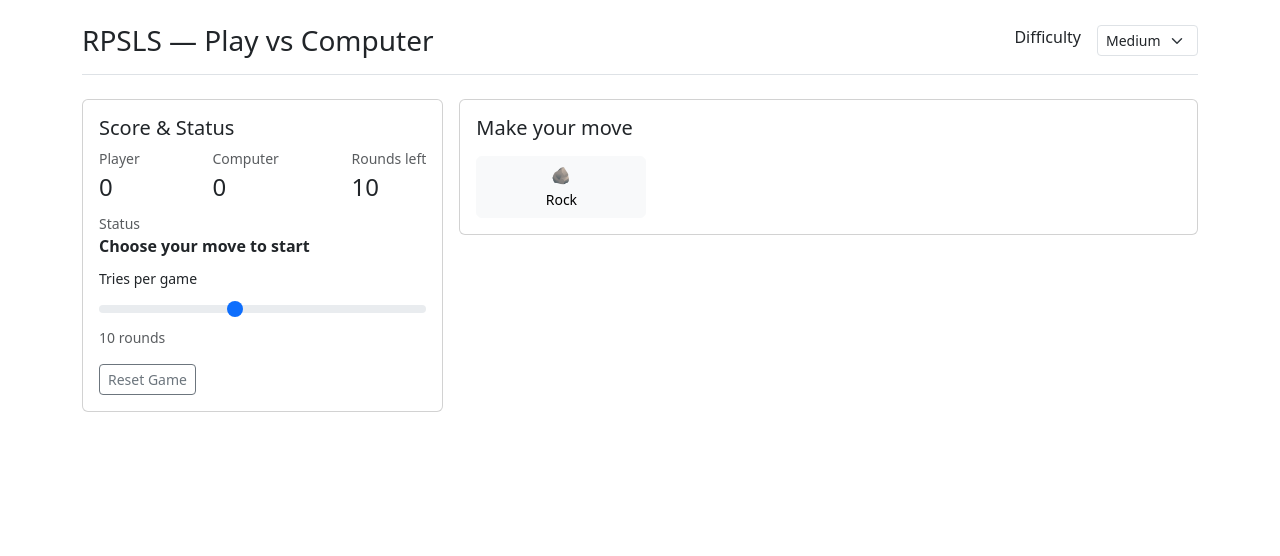
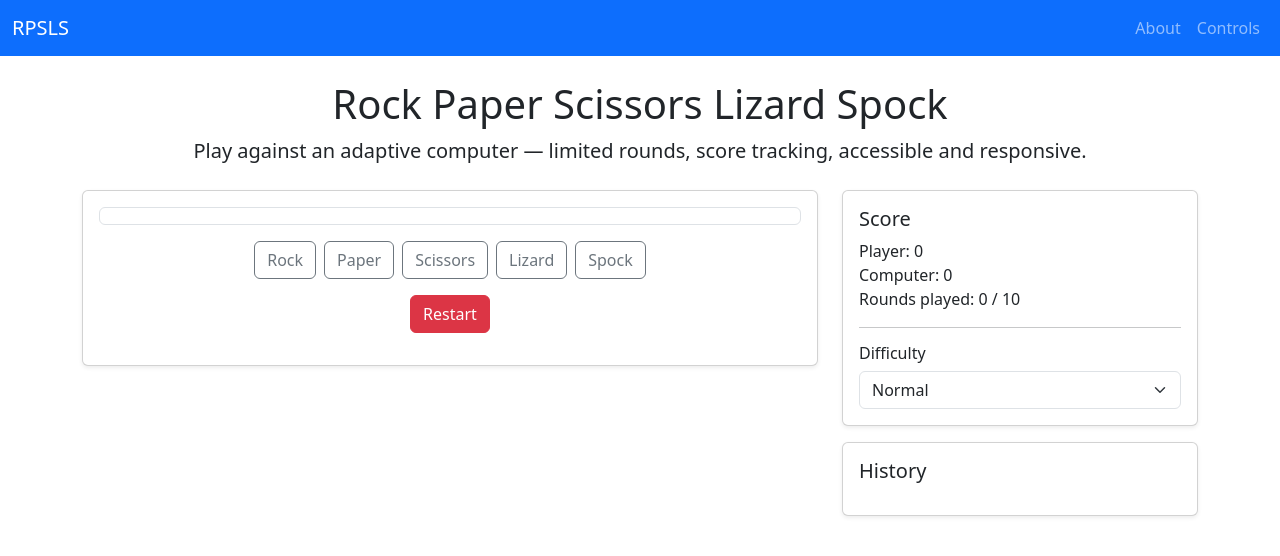
Before and after one commit to cstuart756/stuart-hackathon, a plain HTML site: page index.html in a window 1280 px wide. Drawn offline with nearby package versions, Linux system fonts and the light colour scheme.

Commit message:
add changes to html structure

```diff
--- a/index.html
+++ b/index.html
@@ -2,87 +2,94 @@
 <html lang="en">
 <head>
 <meta charset="utf-8">
-<meta name="viewport" content="width=device-width, initial-scale=1">
-<title>Rock Paper Scissors Lizard Spock</title>
+<meta name="viewport" content="width=device-width,initial-scale=1">
+<title>Rock Paper Scissors Lizard Spock — Phaser</title>
+<meta name="description" content="Play Rock Paper Scissors Lizard Spock against an adaptive computer AI.">
+
+
+<!-- Bootstrap CSS -->
 <link href="https://cdn.jsdelivr.net/npm/bootstrap@5.3.2/dist/css/bootstrap.min.css" rel="stylesheet">
-<link rel="stylesheet" href="css/styles.css">
+<link href="css/styles.css" rel="stylesheet">
 </head>
 <body>
-<div class="container py-4">
-<header class="d-flex flex-column flex-md-row align-items-center pb-3 mb-4 border-bottom">
-<a href="#" class="d-flex align-items-center text-dark text-decoration-none">
-<h1 class="h3 mb-0">RPSLS — Play vs Computer</h1>
-</a>
-<nav class="ms-md-auto">
-<div class="d-flex gap-2">
-<label class="form-label mb-0 me-2">Difficulty</label>
-<select id="difficulty" class="form-select form-select-sm w-auto">
-<option value="easy">Easy</option>
-<option value="medium" selected>Medium</option>
-<option value="hard">Hard</option>
-</select>
+<nav class="navbar navbar-expand-lg navbar-dark bg-primary">
+<div class="container-fluid">
+<a class="navbar-brand" href="#">RPSLS</a>
+<button class="navbar-toggler" type="button" data-bs-toggle="collapse" data-bs-target="#navmenu">
+<span class="navbar-toggler-icon"></span>
+</button>
+<div class="collapse navbar-collapse" id="navmenu">
+<ul class="navbar-nav ms-auto">
+<li class="nav-item"><a class="nav-link" href="#about">About</a></li>
+<li class="nav-item"><a class="nav-link" href="#controls">Controls</a></li>
+</ul>
+</div>
 </div>
 </nav>
+
+
+<main class="container my-4">
+<header class="text-center mb-4">
+<h1>Rock Paper Scissors Lizard Spock</h1>
+<p class="lead">Play against an adaptive computer — limited rounds, score tracking, accessible and responsive.</p>
 </header>
 
 
-<main>
-<div class="row g-3">
-<section class="col-12 col-md-4">
-<div class="card">
+<div class="row gy-4">
+<section class="col-lg-8">
+<div id="game-card" class="card shadow-sm">
 <div class="card-body">
-<h2 class="card-title h5">Score & Status</h2>
-<div class="d-flex justify-content-between align-items-center mb-2">
-<div>
-<div class="small text-muted">Player</div>
-<div id="playerScore" class="fs-4">0</div>
-</div>
-<div>
-<div class="small text-muted">Computer</div>
-<div id="computerScore" class="fs-4">0</div>
-</div>
-<div>
-<div class="small text-muted">Rounds left</div>
-<div id="roundsLeft" class="fs-4">10</div>
-</div>
+<div id="phaser-container" class="border rounded p-2 mb-3" aria-label="Game visual area"></div>
+
+
+<div id="controls" class="d-flex flex-wrap gap-2 justify-content-center" role="group" aria-label="Game choices">
+<button class="btn btn-outline-secondary choice-btn" data-choice="rock">Rock</button>
+<button class="btn btn-outline-secondary choice-btn" data-choice="paper">Paper</button>
+<button class="btn btn-outline-secondary choice-btn" data-choice="scissors">Scissors</button>
+<button class="btn btn-outline-secondary choice-btn" data-choice="lizard">Lizard</button>
+<button class="btn btn-outline-secondary choice-btn" data-choice="spock">Spock</button>
 </div>
 
 
-<div class="mb-2">
-<div class="small text-muted">Status</div>
-<div id="statusMessage" class="fw-semibold">Choose your move to start</div>
+<div class="mt-3 text-center">
+<button id="restart-btn" class="btn btn-danger" aria-label="Restart game">Restart</button>
 </div>
 
 
-<div class="mb-2">
-<label class="form-label small">Tries per game</label>
-<input id="maxRounds" type="range" min="3" max="20" value="10" class="form-range">
-<div class="small text-muted"><span id="maxRoundsLabel">10</span> rounds</div>
-</div>
-
-
-<button id="resetBtn" class="btn btn-outline-secondary btn-sm mt-2">Reset Game</button>
-</div>
-</div>
-
-
-<div class="card mt-3 d-none" id="gameOverCard">
-<div class="card-body text-center">
-<h3 id="gameOverTitle" class="h5">Game over</h3>
-<p id="gameOverSummary" class="small"></p>
-<button id="playAgainBtn" class="btn btn-primary btn-sm">Play again</button>
+<div id="message" class="mt-3" aria-live="polite"></div>
 </div>
 </div>
 </section>
 
 
-<section class="col-12 col-md-8">
-<div class="card">
+<aside class="col-lg-4">
+<div class="card mb-3 shadow-sm">
 <div class="card-body">
-<h2 class="h5">Make your move</h2>
+<h5>Score</h5>
+<ul class="list-unstyled">
+<li>Player: <span id="score-player">0</span></li>
+<li>Computer: <span id="score-computer">0</span></li>
+<li>Rounds played: <span id="rounds-played">0</span> / <span id="rounds-max">10</span></li>
+</ul>
+<hr>
+<h6>Difficulty</h6>
+<select id="difficulty" class="form-select" aria-label="Difficulty select">
+<option value="easy">Easy</option>
+<option value="normal" selected>Normal</option>
+<option value="hard">Hard</option>
+</select>
+</div>
+</div>
 
 
-<div class="row g-2 align-items-center mt-2">
-<div class="col-6 col-sm-3">
-<button class="move-btn btn btn-light w-100" data-move="rock">🪨<br><small>Rock</small></button>
+<div class="card shadow-sm">
+<div class="card-body">
+<h5>History</h5>
+<ol id="history" class="small"></ol>
+</div>
+</div>
+</aside>
+</div>
+
+
 </html>
```
Also changed, not shown: assets/js/script.js (+23 -46 lines), 3 other files.
